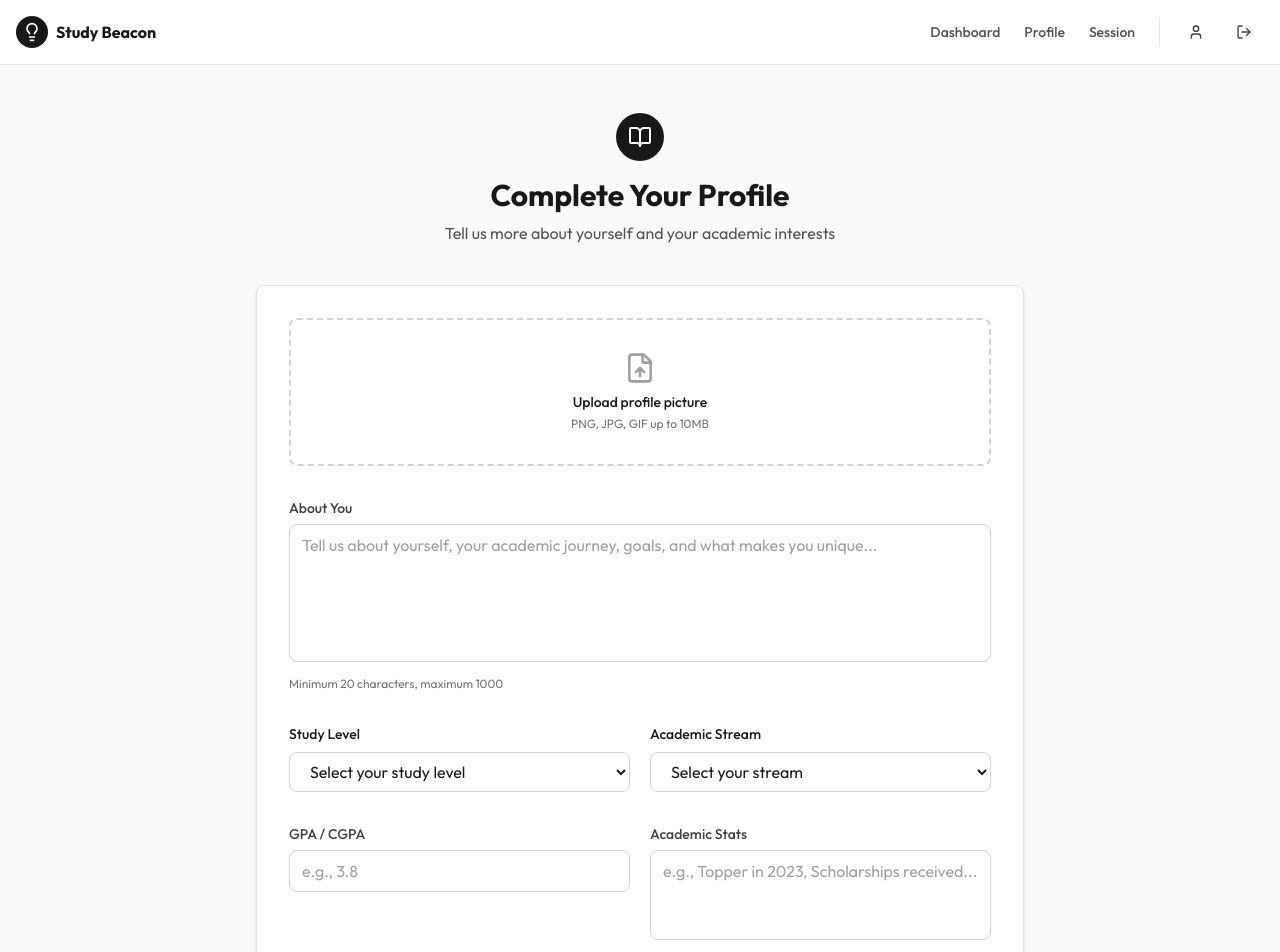
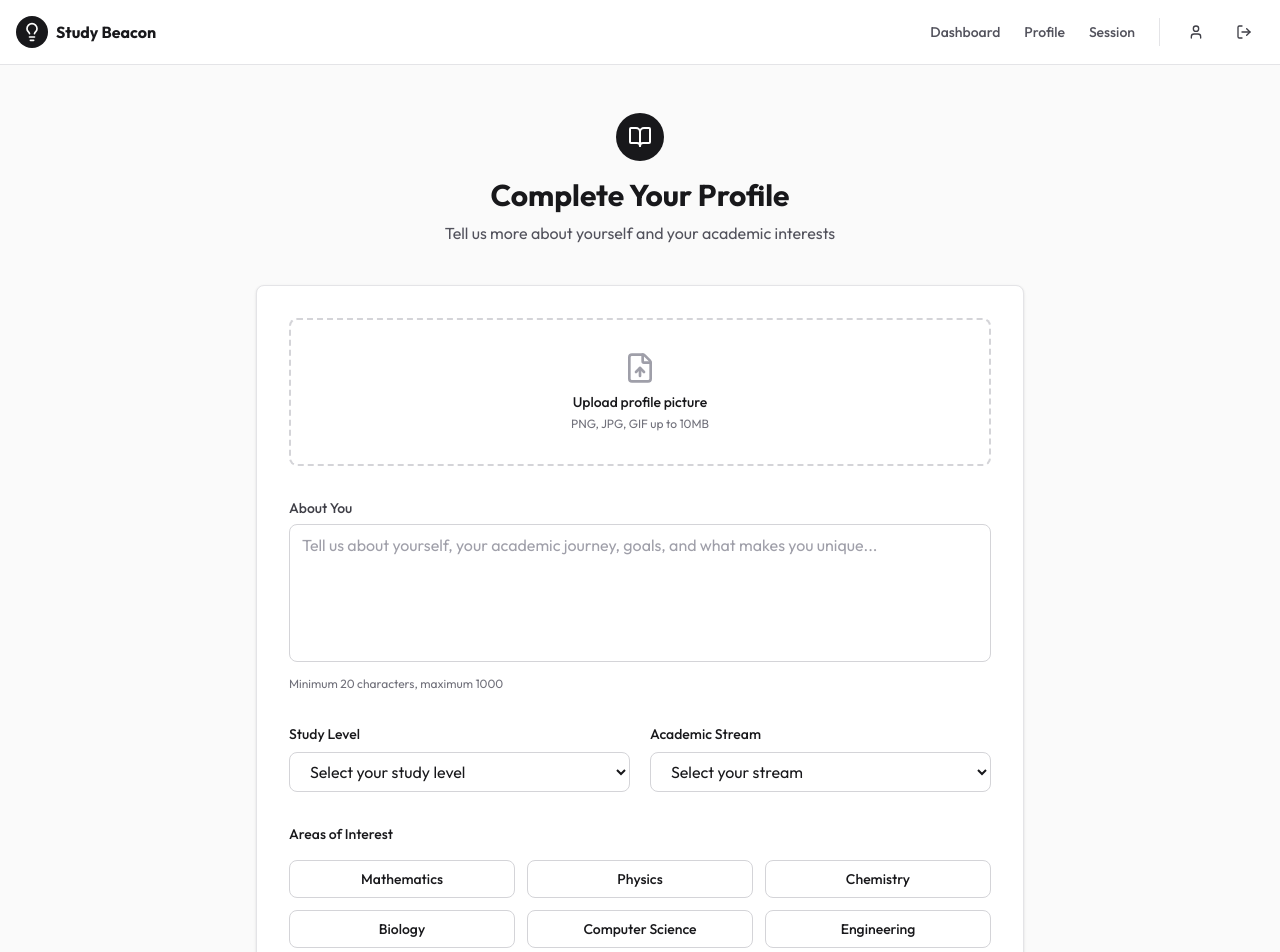
Before and after one commit to Sachinxmpl/kuhackfest, a Next.js app in the folder fe/: page /signup/details in a window 1280 px wide. Shown: the top 952 px of the page. Built offline with nearby package versions, Linux system fonts and the light colour scheme.

Commit message:
fix: remove GPA and academic stats fields from signup details page

```diff
--- a/fe/src/app/(auth)/signup/details/page.tsx
+++ b/fe/src/app/(auth)/signup/details/page.tsx
@@ -209,25 +209,7 @@ export default function ProfileDetailsPage() {
                             </div>
                         </div>
 
-                        {/* GPA and Stats */}
-                        <div className="grid grid-cols-1 md:grid-cols-2 gap-5">
-                            <Input
-                                label="GPA / CGPA"
-                                type="text"
-                                placeholder="e.g., 3.8"
-                                error={errors.gpa?.message}
-                                {...register('gpa')}
-                            />
-                            <div>
-                                <Textarea
-                                    label="Academic Stats"
-                                    placeholder="e.g., Topper in 2023, Scholarships received..."
-                                    error={errors.academicStats?.message}
-                                    {...register('academicStats')}
-                                    rows={3}
-                                />
-                            </div>
-                        </div>
+
 
                         {/* Interests */}
                         <div>
```
